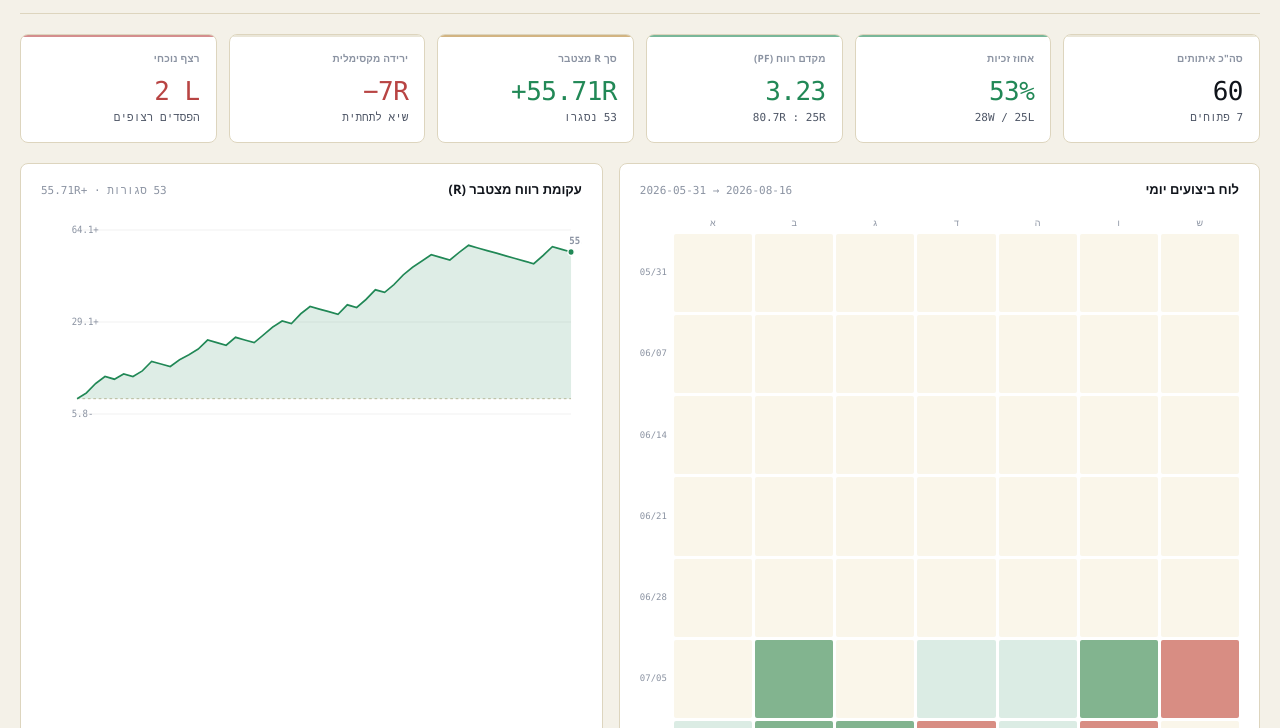
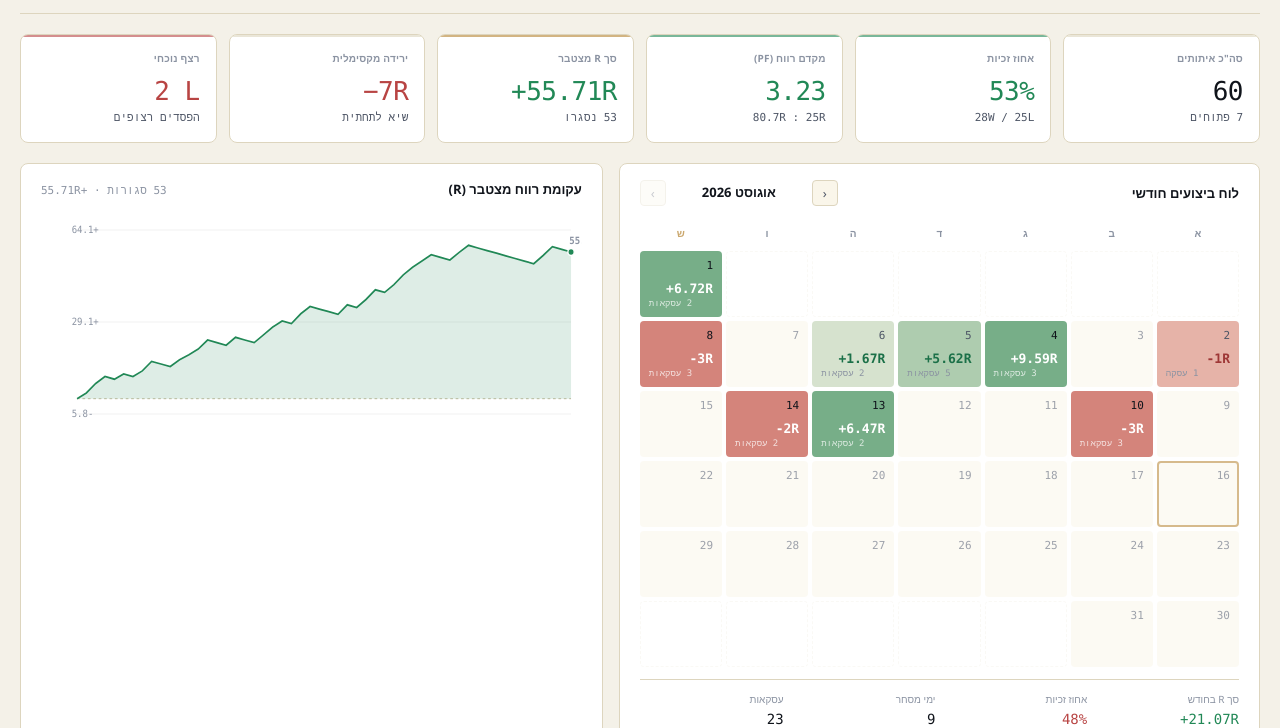
Before and after one commit to neoray261-eng/trading-journal-data, a plain HTML site: page index.html in a window 1280 px wide. Both pictures are taken after a click on the button "דוגמה". Shown: the part 72-800 px from the top of the page. Drawn offline with Linux system fonts and the light colour scheme.

Commit message:
redesign calendar: monthly wall-calendar with day cells, R values, nav buttons, month summary

```diff
--- a/index.html
+++ b/index.html
@@ -323,55 +323,121 @@
   }
   @media (max-width: 900px) { .grid-2 { grid-template-columns: 1fr; } }
 
-  /* ── CALENDAR HEATMAP ───────────────────────────────────────────── */
-  .heatmap {
+  /* ── MONTHLY CALENDAR ───────────────────────────────────────────── */
+  .cal-nav {
+    display: flex;
+    align-items: center;
+    gap: var(--sp-2);
+  }
+  .cal-nav button {
+    background: var(--panel-lift);
+    border: 1px solid var(--rule);
+    color: var(--fg-dim);
+    width: 26px; height: 26px;
+    border-radius: var(--radius);
+    cursor: pointer;
+    font-size: 13px;
+    line-height: 1;
+    transition: color 120ms, border-color 120ms, background 120ms;
+    display: inline-flex;
+    align-items: center;
+    justify-content: center;
+    padding: 0;
+    font-family: inherit;
+  }
+  .cal-nav button:hover:not(:disabled) { color: var(--fg); border-color: var(--rule-strong); background: var(--panel-hover); }
+  .cal-nav button:disabled { opacity: 0.3; cursor: default; }
+  .cal-nav .month-label {
+    font-size: 13px;
+    font-weight: 600;
+    color: var(--fg);
+    min-width: 130px;
+    text-align: center;
+    font-variant-numeric: tabular-nums;
+  }
+
+  .cal-grid {
     display: grid;
-    grid-template-columns: auto repeat(7, 1fr);
-    gap: 3px;
-    direction: ltr;
-    unicode-bidi: plaintext;
-  }
-  .heatmap .hm-corner { }
-  .heatmap .hm-dow {
-    font-size: 9px;
+    grid-template-columns: repeat(7, 1fr);
+    gap: 4px;
+    direction: rtl;   /* Sunday on the right in Hebrew calendar */
+  }
+  .cal-dow {
+    font-size: 10px;
+    font-weight: 600;
     text-align: center;
     color: var(--fg-mute);
-    padding-bottom: 2px;
+    padding: 4px 0 6px;
     letter-spacing: 0.02em;
   }
-  .heatmap .hm-week {
-    font-size: 9px;
-    color: var(--fg-mute);
-    padding-inline-end: 4px;
-    text-align: end;
-    align-self: center;
-    font-family: var(--font-mono);
-  }
-  .heatmap .hm-cell {
-    aspect-ratio: 1;
+  .cal-dow.weekend { color: var(--accent); opacity: 0.7; }
+
+  .cal-day {
     background: var(--panel-lift);
-    border-radius: 2px;
     border: 1px solid transparent;
+    border-radius: var(--radius);
+    padding: 6px 8px;
+    min-height: 66px;
+    display: flex;
+    flex-direction: column;
+    justify-content: space-between;
     position: relative;
     cursor: default;
     transition: transform 100ms, border-color 100ms;
-    min-height: 22px;
-  }
-  .heatmap .hm-cell:hover {
-    border-color: var(--rule-strong);
-    transform: scale(1.15);
-    z-index: 3;
-  }
-  .heatmap .hm-cell.empty { background: transparent; }
-  .heatmap .hm-cell.today { outline: 1px solid var(--accent); outline-offset: 1px; }
-
-  .hm-cell[data-tip]:hover::after {
+  }
+  .cal-day:hover { border-color: var(--rule-strong); transform: translateY(-1px); z-index: 2; }
+  .cal-day.blank { background: transparent; border: 1px dashed color-mix(in oklab, var(--rule) 40%, transparent); opacity: 0.35; cursor: default; }
+  .cal-day.blank:hover { transform: none; border-color: color-mix(in oklab, var(--rule) 40%, transparent); }
+  .cal-day.empty { background: var(--panel-lift); opacity: 0.55; }
+  .cal-day.today { outline: 2px solid var(--accent); outline-offset: -2px; }
+
+  .cal-day.win-lo   { background: color-mix(in oklab, var(--long)  18%, var(--panel-lift)); }
+  .cal-day.win-md   { background: color-mix(in oklab, var(--long)  38%, var(--panel-lift)); }
+  .cal-day.win-hi   { background: color-mix(in oklab, var(--long)  65%, var(--panel-lift)); }
+  .cal-day.loss-lo  { background: color-mix(in oklab, var(--short) 18%, var(--panel-lift)); }
+  .cal-day.loss-md  { background: color-mix(in oklab, var(--short) 38%, var(--panel-lift)); }
+  .cal-day.loss-hi  { background: color-mix(in oklab, var(--short) 65%, var(--panel-lift)); }
+
+  .cal-day .day-num {
+    font-size: 11px;
+    color: var(--fg-dim);
+    font-family: var(--font-mono);
+    font-weight: 500;
+    align-self: flex-start;
+    direction: ltr;
+  }
+  .cal-day.win-hi .day-num, .cal-day.loss-hi .day-num { color: var(--fg); }
+  .cal-day .day-r {
+    font-family: var(--font-mono);
+    font-size: 13px;
+    font-weight: 600;
+    line-height: 1;
+    text-align: end;
+    direction: ltr;
+    unicode-bidi: plaintext;
+    font-variant-numeric: tabular-nums;
+  }
+  .cal-day .day-r.pos { color: var(--long-strong); }
+  .cal-day .day-r.neg { color: var(--short-strong); }
+  .cal-day.win-hi .day-r, .cal-day.win-hi .day-r.pos     { color: #fff; }
+  .cal-day.loss-hi .day-r, .cal-day.loss-hi .day-r.neg   { color: #fff; }
+  .cal-day .day-count {
+    font-size: 9px;
+    color: var(--fg-mute);
+    text-align: end;
+    font-family: var(--font-mono);
+    direction: ltr;
+    unicode-bidi: plaintext;
+    margin-top: 2px;
+  }
+  .cal-day.win-hi .day-count, .cal-day.loss-hi .day-count { color: rgba(255,255,255,0.75); }
+
+  .cal-day[data-tip]:hover::after {
     content: attr(data-tip);
     position: absolute;
-    bottom: 100%;
-    left: 50%;
-    transform: translateX(-50%);
-    margin-bottom: 6px;
+    bottom: calc(100% + 6px);
+    right: 50%;
+    transform: translateX(50%);
     background: var(--ink);
     border: 1px solid var(--rule-strong);
     padding: 6px 10px;
@@ -385,20 +451,33 @@
     direction: ltr;
   }
 
-  .hm-legend {
-    display: flex;
-    align-items: center;
-    justify-content: flex-end;
+  .cal-summary {
+    display: grid;
+    grid-template-columns: repeat(4, 1fr);
     gap: var(--sp-2);
     margin-top: var(--sp-3);
+    padding-top: var(--sp-3);
+    border-top: 1px solid var(--rule);
+  }
+  .cal-summary-item {
+    text-align: right;
+  }
+  .cal-summary-item .lbl {
     font-size: 10px;
     color: var(--fg-mute);
+    margin-bottom: 2px;
+  }
+  .cal-summary-item .val {
+    font-family: var(--font-mono);
+    font-size: 14px;
+    font-weight: 500;
     direction: ltr;
-  }
-  .hm-legend .swatches { display: inline-flex; gap: 3px; }
-  .hm-legend .sw {
-    width: 12px; height: 12px; border-radius: 2px;
-  }
+    text-align: right;
+    unicode-bidi: plaintext;
+    font-variant-numeric: tabular-nums;
+  }
+  .cal-summary-item .val.pos { color: var(--long); }
+  .cal-summary-item .val.neg { color: var(--short); }
 
   /* ── EQUITY CURVE (SVG) ─────────────────────────────────────────── */
   .equity-chart {
@@ -819,21 +898,14 @@
   <div class="grid-2">
     <section class="panel">
       <div class="panel-title">
-        <h3>לוח ביצועים יומי</h3>
-        <span class="subtle" id="heatmap-range">—</span>
+        <h3>לוח ביצועים חודשי</h3>
+        <div class="cal-nav">
+          <button type="button" id="cal-prev" title="חודש קודם">‹</button>
+          <span class="month-label" id="cal-month-label">—</span>
+          <button type="button" id="cal-next" title="חודש הבא">›</button>
+        </div>
       </div>
-      <div class="heatmap" id="heatmap"></div>
-      <div class="hm-legend">
-        <span>הפסד</span>
-        <span class="swatches">
-          <span class="sw" style="background: var(--short)"></span>
-          <span class="sw" style="background: var(--short-dim)"></span>
-          <span class="sw" style="background: var(--panel-lift)"></span>
-          <span class="sw" style="background: var(--long-dim)"></span>
-          <span class="sw" style="background: var(--long)"></span>
-        </span>
-        <span>רווח</span>
-      </div>
+      <div id="cal-container"></div>
     </section>
 
     <section class="panel">
@@ -1163,80 +1235,133 @@
     `).join('');
   }
 
-  // ── HEATMAP ─────────────────────────────────────────────────
-  function renderHeatmap(trades) {
-    const el = document.getElementById('heatmap');
-    // Aggregate resolved trades by YYYY-MM-DD (UTC)
+  // ── MONTHLY CALENDAR ────────────────────────────────────────
+  // Cursor state — which month is displayed (default: current)
+  const _now = new Date();
+  state.calCursor = { y: _now.getUTCFullYear(), m: _now.getUTCMonth() };
+
+  const MONTH_HE = ['ינואר','פברואר','מרץ','אפריל','מאי','יוני',
+                    'יולי','אוגוסט','ספטמבר','אוקטובר','נובמבר','דצמבר'];
+
+  function renderCalendar(trades) {
+    const container = document.getElementById('cal-container');
+    const { y, m } = state.calCursor;
+    document.getElementById('cal-month-label').textContent = `${MONTH_HE[m]} ${y}`;
+
+    // Aggregate resolved trades by day (in UTC) with R sum and count
     const byDay = new Map();
     for (const t of trades) {
       if (!t.resolved || t.r == null) continue;
       const d = new Date(t.ts);
-      const key = d.toISOString().slice(0, 10);
-      byDay.set(key, (byDay.get(key) || 0) + t.r);
-    }
-    // Show last 12 weeks
-    const today = new Date();
-    today.setUTCHours(0,0,0,0);
-    // Anchor on last Saturday for Hebrew week (Sun-Sat but we'll use Sun=0)
-    const totalWeeks = 12;
-    const startDate = new Date(today);
-    // Roll back to the Sunday that is (totalWeeks-1)*7 + today.dow days ago
-    const dow = startDate.getUTCDay(); // 0=Sun
-    startDate.setUTCDate(startDate.getUTCDate() - dow - (totalWeeks - 1) * 7);
-
-    // Compute min/max for color scale
-    let vmin = 0, vmax = 0;
-    for (const v of byDay.values()) {
-      if (v < vmin) vmin = v;
-      if (v > vmax) vmax = v;
-    }
-    const scale = (v) => {
+      if (d.getUTCFullYear() !== y || d.getUTCMonth() !== m) continue;
+      const key = d.getUTCDate();
+      const cur = byDay.get(key) || { r: 0, wins: 0, losses: 0, count: 0 };
+      cur.r += t.r; cur.count++;
+      if (t.r > 0) cur.wins++; else cur.losses++;
+      byDay.set(key, cur);
+    }
+
+    // Compute month layout
+    const firstDay = new Date(Date.UTC(y, m, 1));
+    const daysInMonth = new Date(Date.UTC(y, m + 1, 0)).getUTCDate();
+    const firstDow = firstDay.getUTCDay(); // 0=Sun ... 6=Sat
+
+    // Color scale — use absolute max of visible month
+    let vmax = 0, vmin = 0;
+    for (const d of byDay.values()) {
+      if (d.r > vmax) vmax = d.r;
+      if (d.r < vmin) vmin = d.r;
+    }
+    const scaleClass = (v) => {
       if (v > 0 && vmax > 0) {
-        const t = Math.min(1, v / vmax);
-        return t > 0.66 ? 'var(--long)' :
-               t > 0.33 ? 'color-mix(in oklab, var(--long) 60%, var(--panel-lift))' :
-                          'var(--long-dim)';
+        const t = v / vmax;
+        return t > 0.66 ? 'win-hi' : t > 0.33 ? 'win-md' : 'win-lo';
       }
       if (v < 0 && vmin < 0) {
-        const t = Math.min(1, v / vmin);
-        return t > 0.66 ? 'var(--short)' :
-               t > 0.33 ? 'color-mix(in oklab, var(--short) 60%, var(--panel-lift))' :
-                          'var(--short-dim)';
+        const t = v / vmin;
+        return t > 0.66 ? 'loss-hi' : t > 0.33 ? 'loss-md' : 'loss-lo';
       }
-      return null;
+      return '';
     };
 
+    // Days of week: Sunday=0 (rightmost), Saturday=6 (leftmost) — RTL grid handles the flip
     const dowLabels = ['א','ב','ג','ד','ה','ו','ש'];
-    let html = '<div class="hm-corner"></div>';
-    for (const d of dowLabels) html += `<div class="hm-dow">${d}</div>`;
-
-    for (let w = 0; w < totalWeeks; w++) {
-      const weekStart = new Date(startDate);
-      weekStart.setUTCDate(weekStart.getUTCDate() + w * 7);
-      const label = `${String(weekStart.getUTCMonth() + 1).padStart(2, '0')}/${String(weekStart.getUTCDate()).padStart(2, '0')}`;
-      html += `<div class="hm-week">${label}</div>`;
-      for (let d = 0; d < 7; d++) {
-        const cellDate = new Date(weekStart);
-        cellDate.setUTCDate(cellDate.getUTCDate() + d);
-        const key = cellDate.toISOString().slice(0, 10);
-        const v = byDay.get(key);
-        const isFuture = cellDate.getTime() > today.getTime();
-        const isToday = cellDate.getTime() === today.getTime();
-        const bg = v != null ? scale(v) : null;
-        const style = bg ? `background:${bg}` : '';
-        const cls = 'hm-cell' + (isFuture ? ' empty' : '') + (isToday ? ' today' : '');
-        const tip = v != null
-          ? `${key} · ${v > 0 ? '+' : ''}${fmt.format(v)}R`
-          : `${key} · אין עסקאות`;
-        html += `<div class="${cls}" style="${style}" data-tip="${tip}"></div>`;
-      }
-    }
-    el.innerHTML = html;
-
-    // Range label
-    const first = new Date(startDate).toISOString().slice(0, 10);
-    const last  = today.toISOString().slice(0, 10);
-    document.getElementById('heatmap-range').textContent = `${first} → ${last}`;
+
+    const today = new Date();
+    const isThisMonth = today.getUTCFullYear() === y && today.getUTCMonth() === m;
+    const todayNum = isThisMonth ? today.getUTCDate() : -1;
+
+    let html = '<div class="cal-grid">';
+    // DOW header row
+    for (let i = 0; i < 7; i++) {
+      const isWeekend = (i === 6); // Saturday
+      html += `<div class="cal-dow${isWeekend ? ' weekend' : ''}">${dowLabels[i]}</div>`;
+    }
+    // Leading blanks
+    for (let i = 0; i < firstDow; i++) {
+      html += `<div class="cal-day blank"></div>`;
+    }
+    // Days
+    for (let d = 1; d <= daysInMonth; d++) {
+      const info = byDay.get(d);
+      const cls = ['cal-day'];
+      if (!info) cls.push('empty');
+      else cls.push(scaleClass(info.r));
+      if (d === todayNum) cls.push('today');
+
+      const rStr = info ? (info.r > 0 ? '+' : '') + fmt.format(info.r) + 'R' : '';
+      const rClass = info ? (info.r > 0 ? 'pos' : info.r < 0 ? 'neg' : '') : '';
+      const countStr = info ? `${info.count} ${info.count === 1 ? 'עסקה' : 'עסקאות'}` : '';
+      const tip = info
+        ? `${y}-${String(m+1).padStart(2,'0')}-${String(d).padStart(2,'0')} · ${info.wins}W ${info.losses}L · ${info.r > 0 ? '+' : ''}${fmt.format(info.r)}R`
+        : `${y}-${String(m+1).padStart(2,'0')}-${String(d).padStart(2,'0')} · אין עסקאות`;
+
+      html += `<div class="${cls.join(' ')}" data-tip="${tip}">
+        <div class="day-num">${d}</div>
+        <div>
+          ${info ? `<div class="day-r ${rClass}">${rStr}</div>` : ''}
+          ${info ? `<div class="day-count">${countStr}</div>` : ''}
+        </div>
+      </div>`;
+    }
+    // Trailing blanks — round to complete last week
+    const totalCells = firstDow + daysInMonth;
+    const trailing = (7 - (totalCells % 7)) % 7;
+    for (let i = 0; i < trailing; i++) {
+      html += `<div class="cal-day blank"></div>`;
+    }
+    html += '</div>';
+
+    // Month summary strip
+    let mR = 0, mWins = 0, mLosses = 0, mDays = 0;
+    for (const d of byDay.values()) { mR += d.r; mWins += d.wins; mLosses += d.losses; mDays++; }
+    const mTot = mWins + mLosses;
+    const mWR = mTot ? Math.round((mWins / mTot) * 100) : null;
+
+    html += `<div class="cal-summary">
+      <div class="cal-summary-item">
+        <div class="lbl">סך R בחודש</div>
+        <div class="val ${mR > 0 ? 'pos' : mR < 0 ? 'neg' : ''}">${mTot ? (mR > 0 ? '+' : '') + fmt.format(mR) + 'R' : '—'}</div>
+      </div>
+      <div class="cal-summary-item">
+        <div class="lbl">אחוז זכיות</div>
+        <div class="val ${mWR != null && mWR >= 50 ? 'pos' : mWR != null && mWR < 50 ? 'neg' : ''}">${mWR != null ? mWR + '%' : '—'}</div>
+      </div>
+      <div class="cal-summary-item">
+        <div class="lbl">ימי מסחר</div>
+        <div class="val">${fmt0.format(mDays)}</div>
+      </div>
+      <div class="cal-summary-item">
+        <div class="lbl">עסקאות</div>
+        <div class="val">${fmt0.format(mTot)}</div>
+      </div>
+    </div>`;
+
+    container.innerHTML = html;
+
+    // Disable next button when at current month
+    const isCurrentMonth = y === _now.getUTCFullYear() && m === _now.getUTCMonth();
+    document.getElementById('cal-next').disabled = isCurrentMonth;
   }
 
   // ── EQUITY CURVE ────────────────────────────────────────────
@@ -1547,7 +1672,7 @@
   function render() {
     const trades = computeTrades();
     renderKPIs(trades);
-    renderHeatmap(trades);
+    renderCalendar(trades);
     renderEquityCurve(trades);
     renderBotCard('bot-card-smt', 'SMT', 'smt', trades);
     renderBotCard('bot-card-qt',  'QT',  'qt',  trades);
@@ -1555,6 +1680,19 @@
     renderRows();
     renderStatus();
   }
+
+  document.getElementById('cal-prev').addEventListener('click', () => {
+    state.calCursor.m -= 1;
+    if (state.calCursor.m < 0) { state.calCursor.m = 11; state.calCursor.y -= 1; }
+    render();
+  });
+  document.getElementById('cal-next').addEventListener('click', () => {
+    const isCurrent = state.calCursor.y === _now.getUTCFullYear() && state.calCursor.m === _now.getUTCMonth();
+    if (isCurrent) return;
+    state.calCursor.m += 1;
+    if (state.calCursor.m > 11) { state.calCursor.m = 0; state.calCursor.y += 1; }
+    render();
+  });
 
   // ── EVENTS ──────────────────────────────────────────────────
   document.querySelectorAll('.seg').forEach(seg => {
```
